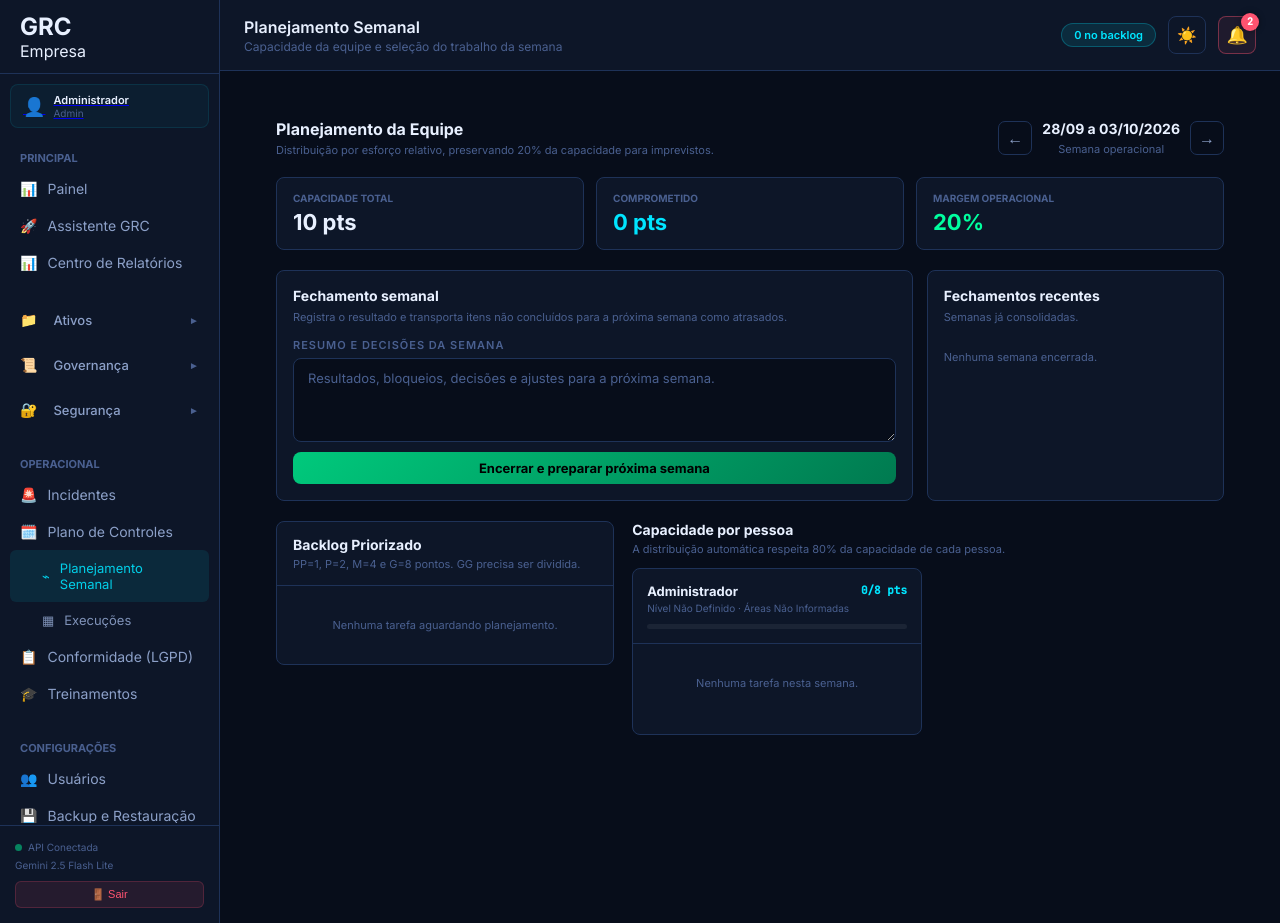
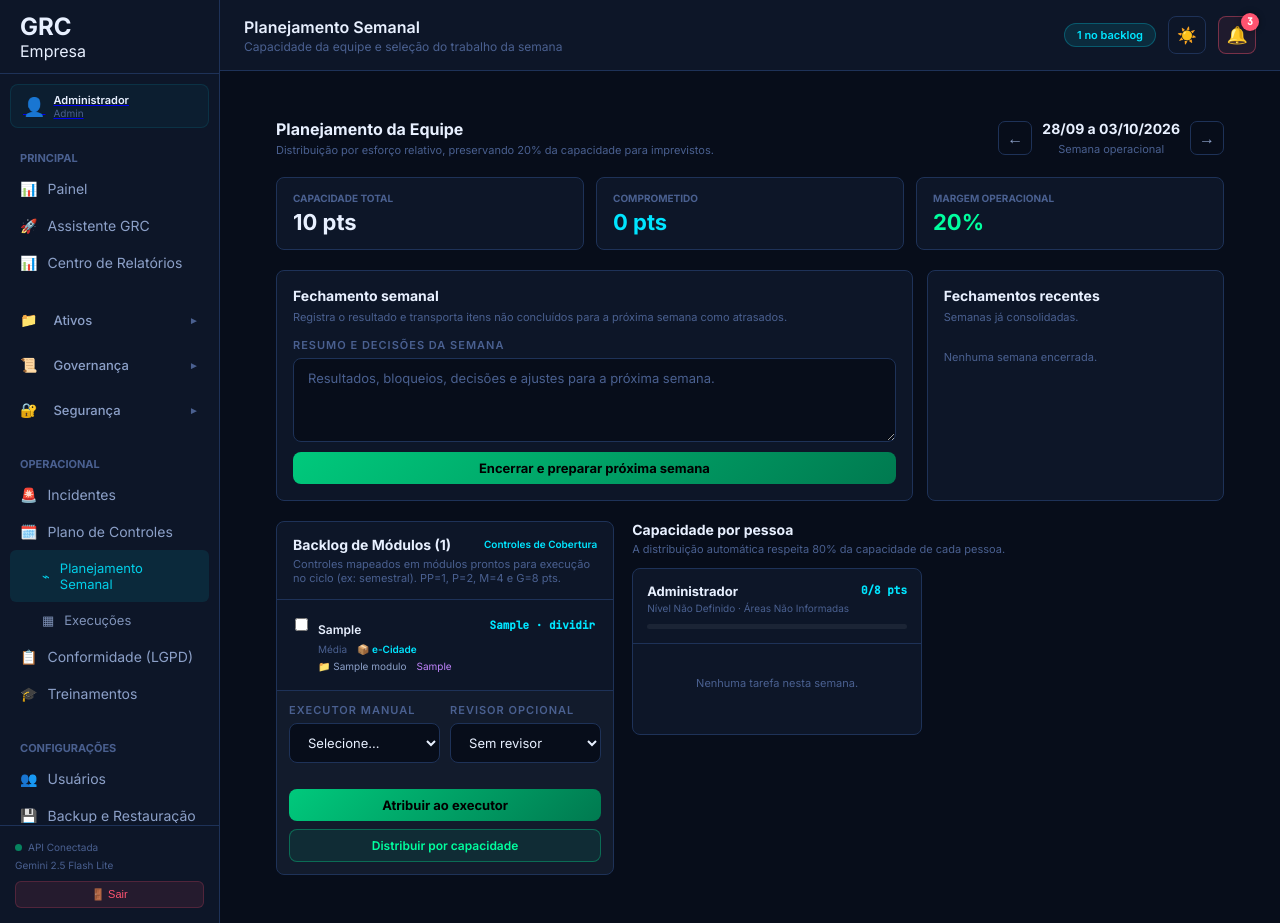
Before and after one commit to pwviptbl/GRC-Intelligence-System, a Laravel app: page /planejamento_semanal in a window 1280 px wide. Run offline with Laravel 12, Linux system fonts and the light colour scheme; a user stored in the database is signed in; data comes from the database, SQL or seed files in the repository; tables that the repository leaves empty hold one stand-in row (values such as "Sample post"); style sheets or scripts are compiled from the project's sources; parts of the project's set-up code (start-up, migrations or seed data) failed here and were passed over.

Commit message:
feat(planejamento): backlog semanal puxa controles de cobertura-modulos com base no prazo de recorrencia sem Tier

```diff
--- a/app/Http/Controllers/PlanejamentoSemanalController.php
+++ b/app/Http/Controllers/PlanejamentoSemanalController.php
@@ -8,6 +8,7 @@
 use Carbon\Carbon;
 use Illuminate\Http\Request;
 use Illuminate\Support\Facades\DB;
+use App\Services\WeeklyPlanningBacklogService;
 
 class PlanejamentoSemanalController extends Controller
 {
@@ -50,13 +51,10 @@
             ];
         });
 
-        $backlog = ControleEvento::query()
-            ->with(['software:id,nome', 'risco:id,titulo'])
-            ->whereNull('semana_planejada')
-            ->whereIn('status', ['planejado', 'pendente', 'atrasado'])
+        app(WeeklyPlanningBacklogService::class)->syncDueModuleControls();
 
-            ->orderByRaw($this->priorityOrderSql())
-            ->orderBy('data_prevista')
+        $backlog = app(WeeklyPlanningBacklogService::class)
+            ->getBacklogQuery()
             ->limit(200)
             ->get();
 
@@ -288,6 +286,7 @@
             ->whereKey($ids)
             ->whereNull('semana_planejada')
             ->whereIn('status', ['planejado', 'pendente', 'atrasado'])
+            ->where('origem', '!=', 'tier')
             ->orderByRaw($this->priorityOrderSql())
             ->orderBy('data_prevista')
             ->get();
--- /dev/null
+++ b/app/Services/WeeklyPlanningBacklogService.php
@@ -0,0 +1,145 @@
+<?php
+
+namespace App\Services;
+
+use App\Models\ControleEvento;
+use App\Models\SoftwareModulo;
+use Carbon\Carbon;
+use Illuminate\Database\Eloquent\Builder;
+
+class WeeklyPlanningBacklogService
+{
+    /**
+     * Sincroniza os controles definidos em cobertura-modulos:
+     * - Garante que controles mapeados aos módulos de softwares ativos e que
+     *   ainda não foram executados ou cujo prazo de recorrência (ex: 6 meses) expirou
+     *   estejam disponíveis no Backlog de planejamento semanal.
+     * - Promove sugestões pendentes de módulos mapeados para 'planejado'.
+     * - Não inclui controles de Tier nem atividades avulsas sem módulo.
+     */
+    public function syncDueModuleControls(): int
+    {
+        $modules = SoftwareModulo::query()
+            ->where('ativo', true)
+            ->whereHas('software', fn ($sq) => $sq->where('ativo', true))
+            ->with([
+                'software:id,nome,criticidade_operacional_nivel',
+                'atividades' => fn ($aq) => $aq->where('ativo', true),
+            ])
+            ->get();
+
+        if ($modules->isEmpty()) {
+            return 0;
+        }
+
+        // 2. Busca eventos em aberto (planejado, pendente, em_execucao, atrasado, bloqueado, sugestao)
+        $existingEvents = ControleEvento::query()
+            ->whereNotNull('modulo')
+            ->whereNotNull('atividade_id')
+            ->whereNotIn('status', ['concluido', 'cancelado', 'dispensado'])
+            ->get()
+            ->groupBy(fn ($e) => "{$e->software_id}:{$e->modulo}:{$e->atividade_id}");
+
+        // 3. Busca a última conclusão de cada combinação software + módulo + atividade
+        $lastCompletedEvents = ControleEvento::query()
+            ->whereNotNull('modulo')
+            ->whereNotNull('atividade_id')
+            ->where('status', 'concluido')
+            ->whereNotNull('concluido_em')
+            ->latest('concluido_em')
+            ->get(['id', 'software_id', 'modulo', 'atividade_id', 'concluido_em'])
+            ->groupBy(fn ($e) => "{$e->software_id}:{$e->modulo}:{$e->atividade_id}");
+
+        $createdOrUpdated = 0;
+
+        foreach ($modules as $module) {
+            foreach ($module->atividades as $activity) {
+                $key = "{$module->software_id}:{$module->nome}:{$activity->id}";
+                $recorrenciaMeses = max(1, (int) ($activity->recorrencia_meses ?: 6));
+
+                // Verifica se está vencido ou nunca executado
+                $isDue = false;
+                if (! $lastCompletedEvents->has($key)) {
+                    $isDue = true;
+                } else {
+                    $lastCompletion = $lastCompletedEvents->get($key)->first()->concluido_em;
+                    $nextDue = Carbon::parse($lastCompletion)->addMonthsNoOverflow($recorrenciaMeses);
+
+                    if ($nextDue->isPast() || $nextDue->isToday()) {
+                        $isDue = true;
+                    }
+                }
+
+                // Se já existe evento aberto para esse módulo + atividade:
+                if ($existingEvents->has($key)) {
+                    $event = $existingEvents->get($key)->first();
+                    if ($event->status === 'sugestao' && $isDue) {
+                        $event->update([
+                            'status' => 'planejado',
+                            'origem' => 'cobertura_modulo',
+                        ]);
+                        $createdOrUpdated++;
+                    }
+                    continue;
+                }
+
+                // Se está devido e não tem evento aberto, cria o item pronto no backlog
+                if ($isDue) {
+                    ControleEvento::create([
+                        'software_id' => $module->software_id,
+                        'modulo' => $module->nome,
+                        'atividade_id' => $activity->id,
+                        'acao_controle_snapshot' => $activity->atividade,
+                        'categoria' => $activity->categoria,
+                        'rotina' => $activity->rotina,
+                        'esforco' => $activity->esforco ?: 'M',
+                        'tipo_demanda' => $activity->tipo_demanda ?: 'Controle recorrente',
+                        'descricao' => $module->descricao ?: $activity->observacoes,
+                        'criterios_aceite' => $activity->observacoes,
+                        'origem' => 'cobertura_modulo',
+                        'prioridade' => match ((int) $module->software?->criticidade_operacional_nivel) {
+                            3 => 'Alta',
+                            1 => 'Baixa',
+                            default => 'Média',
+                        },
+                        'status' => 'planejado',
+                        'semana_planejada' => null,
+                        'data_prevista' => now()->toDateString(),
+                        'periodo_referencia' => now()->format('Y-m'),
+                    ]);
+
+                    $createdOrUpdated++;
+                    $existingEvents->put($key, collect([true]));
+                }
+            }
+        }
+
+        return $createdOrUpdated;
+    }
+
+    /**
+     * Query do Backlog Semanal:
+     * - Apenas itens com semana_planejada null e status planejado/pendente/atrasado.
+     * - Não pega Tier (origem != 'tier').
+     * - Pega itens de cobertura de módulos ou tarefas manuais.
+     */
+    public function getBacklogQuery(): Builder
+    {
+        return ControleEvento::query()
+            ->with(['software:id,nome', 'risco:id,titulo'])
+            ->whereNull('semana_planejada')
+            ->whereIn('status', ['planejado', 'pendente', 'atrasado'])
+            ->where('origem', '!=', 'tier')
+            ->where(function (Builder $query) {
+                // 1. Controles vinculados a módulos definidos na cobertura
+                $query->where(function (Builder $sub) {
+                    $sub->whereNotNull('modulo')
+                        ->where('origem', '!=', 'tier');
+                })
+                // 2. Ou tarefas manuais adicionadas pela governança
+                ->orWhereIn('origem', ['manual', 'Manual', 'agent']);
+            })
+            ->orderByRaw("CASE prioridade WHEN 'Crítica' THEN 1 WHEN 'Alta' THEN 2 WHEN 'Média' THEN 3 WHEN 'Baixa' THEN 4 ELSE 5 END")
+            ->orderBy('data_prevista');
+    }
+}
--- a/resources/views/planejamento_semanal/index.blade.php
+++ b/resources/views/planejamento_semanal/index.blade.php
@@ -135,12 +135,33 @@
         <form method="POST" action="{{ route('planejamento_semanal.assign') }}" class="weekly-panel">
             @csrf
             <input type="hidden" name="semana" value="{{ $weekStart->toDateString() }}">
-            <div class="weekly-panel-header"><h3>Backlog Priorizado</h3><p>PP=1, P=2, M=4 e G=8 pontos. GG precisa ser dividida.</p></div>
+            <div class="weekly-panel-header">
+                <div style="display:flex; justify-content:space-between; align-items:center;">
+                    <h3 style="margin:0;">Backlog de Módulos ({{ $backlog->count() }})</h3>
+                    <span style="font-size:10px; color:var(--cyan); font-weight:600;">Controles de Cobertura</span>
+                </div>
+                <p style="margin:4px 0 0;">Controles mapeados em módulos prontos para execução no ciclo (ex: semestral). PP=1, P=2, M=4 e G=8 pts.</p>
+            </div>
             <div class="weekly-backlog-list">
                 @forelse($backlog as $event)
                     <label class="weekly-backlog-item">
                         <input type="checkbox" name="event_ids[]" value="{{ $event->id }}">
-                        <span><span class="weekly-backlog-title">{{ $event->acao_controle_snapshot }}</span><span class="weekly-backlog-meta"><span>{{ $event->prioridade ?: 'Sem prioridade' }}</span><span>{{ $event->software?->nome ?: 'Atividade geral' }}</span><span>{{ $event->scope_label }}</span>@if($event->decision_score !== null)<span>Score {{ $event->decision_score }}</span>@endif</span></span>
+                        <span>
+                            <span class="weekly-backlog-title">{{ $event->acao_controle_snapshot }}</span>
+                            <span class="weekly-backlog-meta">
+                                <span>{{ $event->prioridade ?: 'Média' }}</span>
+                                @if($event->software)
+                                    <span style="color:var(--cyan); font-weight:600;">📦 {{ $event->software->nome }}</span>
+                                @endif
+                                @if($event->modulo)
+                                    <span style="color:var(--text-2);">📁 {{ $event->modulo }}</span>
+                                @endif
+                                @if($event->categoria)
+                                    <span style="color:#c084fc;">{{ $event->categoria }}</span>
+                                @endif
+                                @if($event->decision_score !== null)<span>Score {{ $event->decision_score }}</span>@endif
+                            </span>
+                        </span>
                         <span class="weekly-hours">{{ $event->effort_points > 0 ? $event->esforco . ' · ' . $event->effort_points . ' pts' : ($event->esforco ?: 'Sem esforço') . ' · dividir' }}</span>
                     </label>
                 @empty
@@ -165,7 +186,24 @@
                         <div class="weekly-member-header"><div class="weekly-member-top"><div><div class="weekly-member-name">{{ $entry['member']->name }}</div><div class="weekly-member-role">{{ $entry['member']->nivel_operacional ?: 'Nível não definido' }} · {{ $entry['member']->areas_atuacao ?: 'Áreas não informadas' }}</div></div><div class="weekly-capacity {{ $entry['remaining'] < 0 ? 'overflow' : '' }}">{{ $entry['planned'] }}/{{ $entry['planning_limit'] }} pts</div></div><div class="weekly-progress"><span class="{{ $entry['remaining'] < 0 ? 'overflow' : '' }}" style="width:{{ $percent }}%"></span></div></div>
                         <div class="weekly-member-tasks">
                             @forelse($entry['tasks'] as $task)
-                                <div class="weekly-task"><div class="weekly-task-title">{{ $task->acao_controle_snapshot }}</div><div class="weekly-task-footer"><span>{{ $task->esforco }} · {{ $task->effort_points }} pts · {{ $task->status }}</span><form method="POST" action="{{ route('planejamento_semanal.remove', $task) }}">@csrf @method('DELETE')<input type="hidden" name="semana" value="{{ $weekStart->toDateString() }}"><button class="weekly-remove" onclick="return confirm('Devolver esta tarefa ao backlog?')">Remover</button></form></div></div>
+                                <div class="weekly-task">
+                                    <div class="weekly-task-title">{{ $task->acao_controle_snapshot }}</div>
+                                    @if($task->software || $task->modulo)
+                                        <div style="font-size:10px; color:var(--text-3); margin-top:2px;">
+                                            <span>📦 {{ $task->software?->nome }}</span>
+                                            @if($task->modulo) · <span>{{ $task->modulo }}</span> @endif
+                                        </div>
+                                    @endif
+                                    <div class="weekly-task-footer">
+                                        <span>{{ $task->esforco }} · {{ $task->effort_points }} pts · {{ $task->status }}</span>
+                                        <form method="POST" action="{{ route('planejamento_semanal.remove', $task) }}">
+                                            @csrf
+                                            @method('DELETE')
+                                            <input type="hidden" name="semana" value="{{ $weekStart->toDateString() }}">
+                                            <button class="weekly-remove" onclick="return confirm('Devolver esta tarefa ao backlog?')">Remover</button>
+                                        </form>
+                                    </div>
+                                </div>
                             @empty
                                 <div class="weekly-empty">Nenhuma tarefa nesta semana.</div>
                             @endforelse
```
Also changed, not shown: tests/Feature/WeeklyPlanningTest.php (+169 -0 lines).
